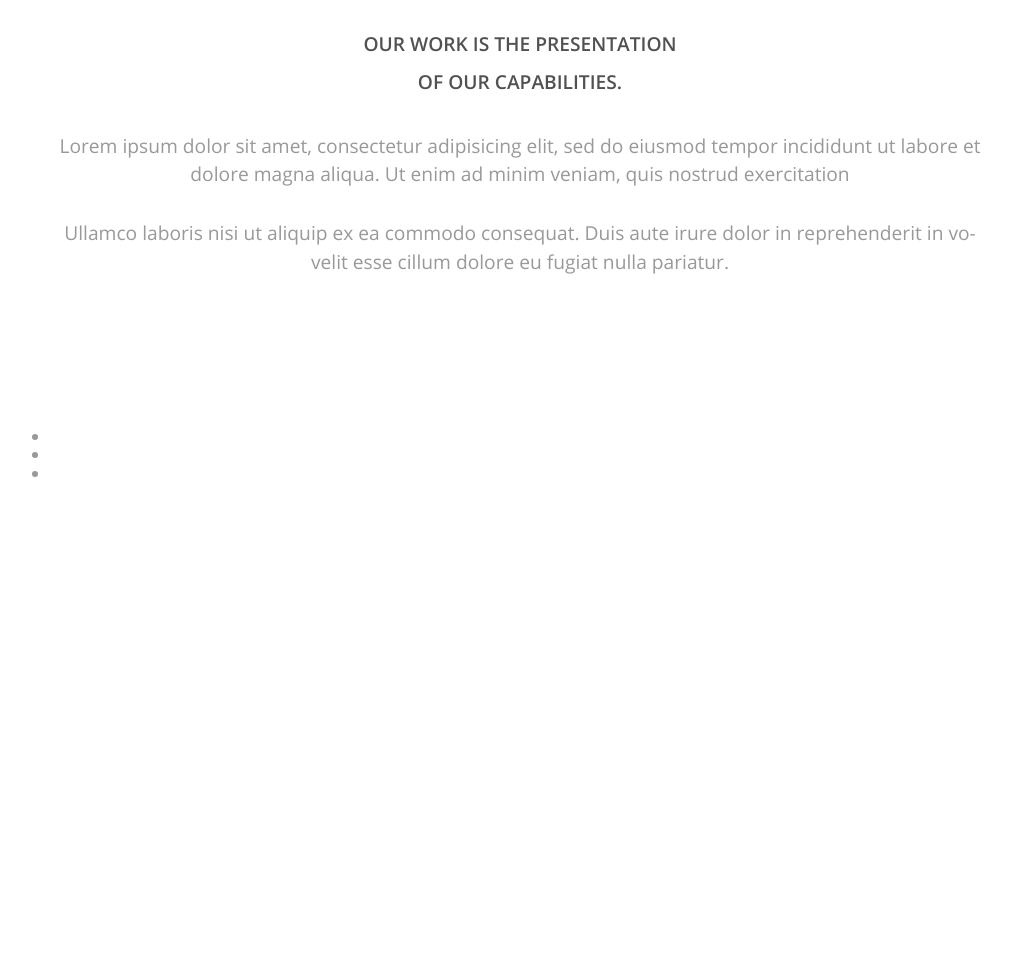
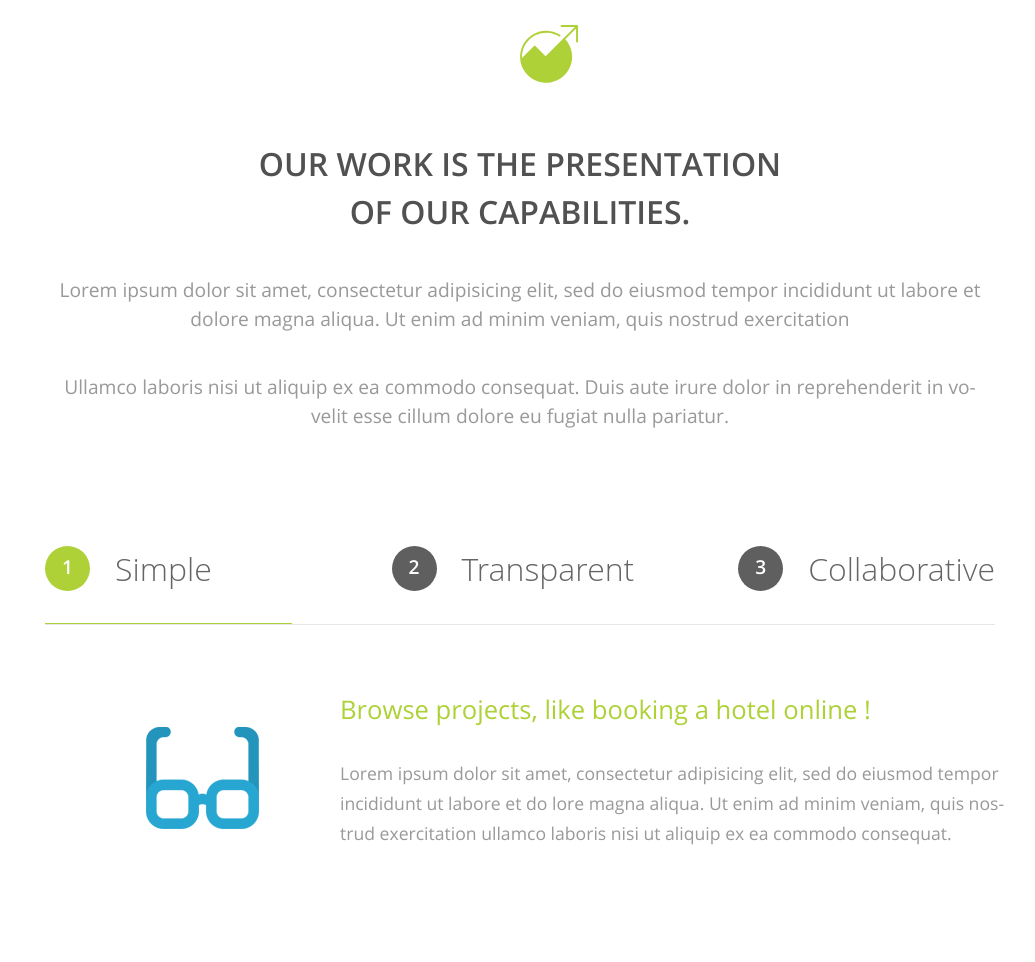
Before and after one commit to olkhovikmi/icrowdme, a plain HTML site: page index.html in a window 1280 px wide. Shown: the part 720-1682 px from the top of the page, without its empty margins (120-1155 px from the left). Before the commit the page ends 1293 px from the top, so only its background shows below. Drawn offline with Linux system fonts and the light colour scheme; a web font is replaced by a local one.

Commit message:
page top

```diff
--- a/index.html
+++ b/index.html
@@ -48,22 +48,31 @@
 		<div class="page">
 			<div class="page__top">
 				<div class="wrap">
-					 <div class="work">
+
+					<section class="work">
 						<h2 class="work__title">Our work is the presentation <br>
 							of our capabilities.</h2>
-						 <p class="work__text">Lorem ipsum dolor sit amet, consectetur adipisicing elit, sed do eiusmod tempor incididunt ut labore et <br> dolore magna aliqua. Ut enim ad minim veniam, quis nostrud exercitation</p>
+						<p class="work__text">Lorem ipsum dolor sit amet, consectetur adipisicing elit, sed do eiusmod tempor
+							incididunt ut labore et <br> dolore magna aliqua. Ut enim ad minim veniam, quis nostrud exercitation</p>
 						<p class="work__text">
-							Ullamco laboris nisi ut aliquip ex ea commodo consequat. Duis aute irure dolor in reprehenderit in vo-<br>velit esse cillum dolore eu fugiat nulla pariatur.</p>
-					 </div>
+							Ullamco laboris nisi ut aliquip ex ea commodo consequat. Duis aute irure dolor in reprehenderit in
+							vo-<br>velit esse cillum dolore eu fugiat nulla pariatur.</p>
+						</section>
 
 					<div class="box-state">
 						<ul class="state">
-							 <li class="state__item"><a href="#"></a></li>
-							 <li class="state__item"><a href="#"></a></li>
-							 <li class="state__item"><a href="#"></a></li>
+							<li class="state__item state_active"><a href="#"><span class="one one_active">1</span>Simple</a></li>
+							<li class="state__item"><a href="#"><span class="two">2</span>Transparent</a></li>
+							<li class="state__item"><a href="#"><span class="three">3</span>Collaborative</a></li>
 						</ul>
 					</div>
+
+					<section class="project">
+						<h2 class="project__title">Browse projects, like booking a hotel online !</h2>
+						<p class="project__text">Lorem ipsum dolor sit amet, consectetur adipisicing elit, sed do eiusmod tempor incididunt ut labore et do lore magna aliqua. Ut enim ad minim veniam, quis nos-<br>trud exercitation ullamco laboris nisi ut aliquip ex ea commodo consequat.</p>
+					</section>
 				</div>
+
 			</div>
 		</div>
 	</main>
--- a/scss/style.scss
+++ b/scss/style.scss
@@ -247,7 +247,7 @@
 
 /***************************** PAGE *****************************/
 
-// Шаблоны
+// Шаблон
 
 %semibold {
   font-family: "OpenSans", sans-serif;
@@ -262,28 +262,140 @@
 }
 
 .work {
+  margin-bottom: 120px;
   padding: 0 45px;
 
   text-align: center;
 
   .work__title {
+    position: relative;
     margin: 0;
+    margin-top: 115px;
 
+    @extend %semibold;
     color: #515151;
-    @extend %semibold;
-    font-size: 1.2em;
+    font-size: 2em;
     text-transform: uppercase;
-    line-height: 2em;
+    line-height: 1.5em;
+  }
+
+  .work__title::before {
+    position: absolute;
+    top: -115px;
+    left: 50%;
+    width: 58px;
+    height: 58px;
+    display: block;
+    content: "";
+
+    background-image: url("/img/circle_arrow.svg");
+    background-repeat: no-repeat;
+
   }
 
   .work__text {
-    margin: 30px 0;
+    margin: 40px 0;
+
     font-size: 1.2em;
     line-height: 1.5em;
   }
 
   .work__text:last-child {
     margin: 0;
-    margin-bottom: 150px;
   }
 }
+
+.box-state {
+  margin-bottom: 70px;
+  padding: 0 35px;
+}
+
+.state {
+  width: 100%;
+  display: flex;
+  justify-content: flex-start;
+  margin: 0;
+  padding: 0;
+
+
+  list-style: none;
+  border-bottom: 1px solid #e6e6e6;
+
+    .state__item {
+      width: 260px/950px*100%;
+      margin-right: 100px;
+      padding-bottom: 35px;
+
+      text-align: left;
+        a {
+          position: relative;
+          display: block;
+          margin-left: 40px;
+          padding-left: 30px;
+
+          color: #656565;
+          font-family: "Open Sans", sans-serif;
+          font-size: 2em;
+          font-weight: 300;
+          text-decoration: none;
+        }
+
+        span {
+          position: absolute;
+          top: -5px;
+          left: -40px;
+          display: block;
+          width: 45px;
+          height: 25px;
+          padding: 10px 0;
+
+          @extend %semibold;
+          font-size: 0.6em;
+          color: #ffffff;
+          text-align: center;
+
+
+          border-radius: 50%;
+          background-color: #5f5f5f;
+        }
+
+        .one_active {
+          background-color: #add136;
+        }
+    }
+
+    .state__item:last-child {
+      margin-right: 0;
+    }
+
+    .state_active {
+      border-bottom: 1px solid #add136;
+    }
+
+}
+
+.project {
+  padding-left: 330px;
+  padding-right: 25px;
+  padding-bottom: 110px;
+
+  background-image: url("/img/glasses.png");
+  background-repeat: no-repeat;
+  background-position: 15% 20%;
+
+    .project__title {
+      margin-top: 0;
+      margin-bottom: 35px;
+
+      color: #add136;
+      font-size: 1.6em;
+      font-weight: 400;
+    }
+
+    .project__text {
+      margin: 0;
+
+      font-size: 1.1em;
+      line-height: 1.7em;
+    }
+}
```
Also changed, not shown: css/style.css. Lines whose indentation alone changed are shown as unchanged.
